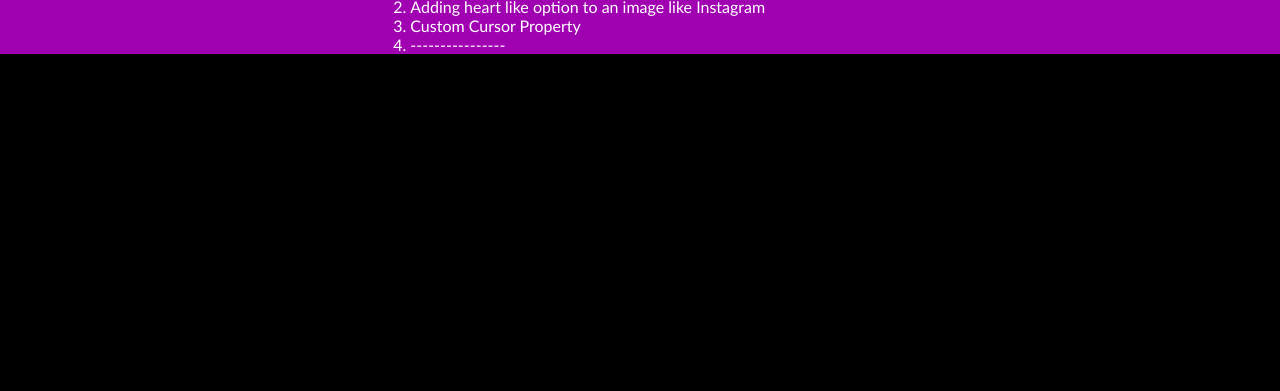
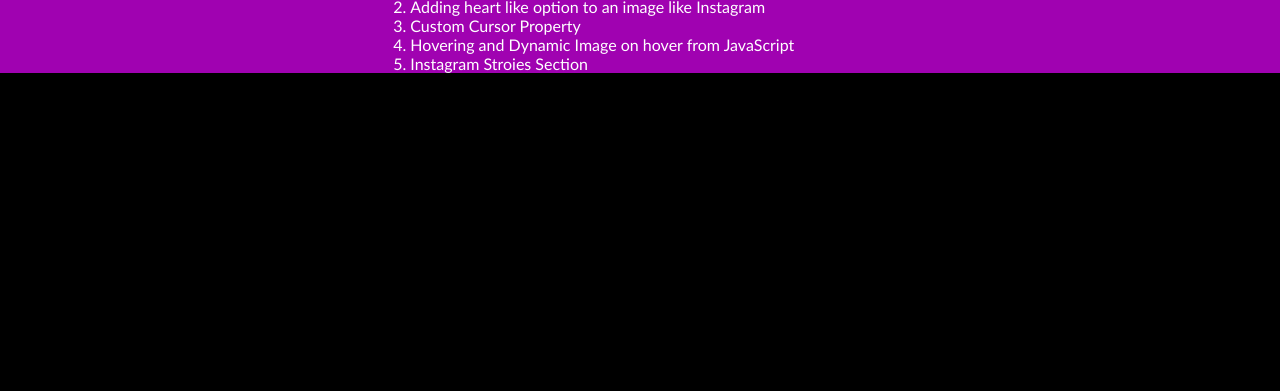
Before and after one commit to AniketSharma-dev/DOM-Project, a plain HTML site: page index.html in a window 1280 px wide. Shown: the part 61-452 px from the top of the page. Drawn offline with nearby package versions, Linux system fonts and the light colour scheme.

Commit message:
Added file

```diff
--- a/index.html
+++ b/index.html
@@ -23,7 +23,8 @@
                 <li>Adding event on button click to change status and button content</li>
                 <li>Adding heart like option to an image like Instagram </li>
                 <li>Custom Cursor Property</li>
-                <li> ---------------- </li>
+                <li>Hovering and Dynamic Image on hover from JavaScript</li>
+                <li>Instagram Stroies Section</li>
             </ol>
         </div>
 
```
